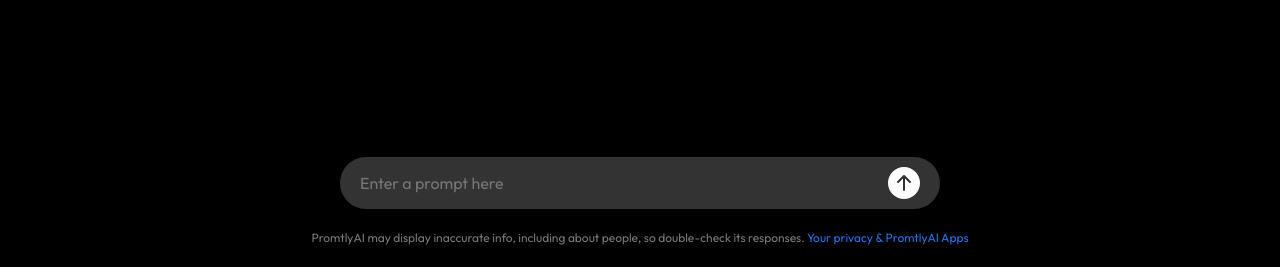
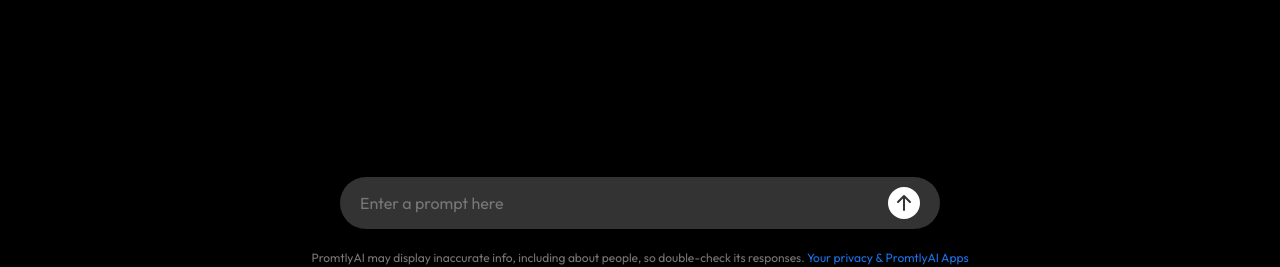
Before and after one commit to RohitG8812/PromtlyAI, a plain HTML site: page index.html in a window 1280 px wide. Shown: the part 533-800 px from the top of the page. Drawn offline with nearby package versions, Linux system fonts and the light colour scheme.

Commit message:
changes3

```diff
--- a/style.css
+++ b/style.css
@@ -51,7 +51,7 @@ body {
 }
 
 .main {
-  height: calc(100vh - 12.2rem);
+  height: calc(100vh - 11.2rem);
   overflow: auto;
   width: 100%;
   display: flex;
@@ -61,15 +61,17 @@ body {
   margin-inline: 5px;
   margin-bottom: 30px;
   @media (max-width: 600px) {
-    height: calc(100vh - 14rem);
+    height: calc(100vh - 12.2rem);
   }
 }
 
 .main_Content_Box {
   width: 623.6px;
+  height: 100%;
   display: flex;
   gap: 8px;
   flex-direction: column;
+  position: relative;
 }
 
 ul {
@@ -183,7 +185,7 @@ h2 {
 
 .bottom {
   position: absolute;
-  bottom: 20px;
+  bottom: 0px;
   display: flex;
   flex-direction: column;
   justify-content: center;
```
